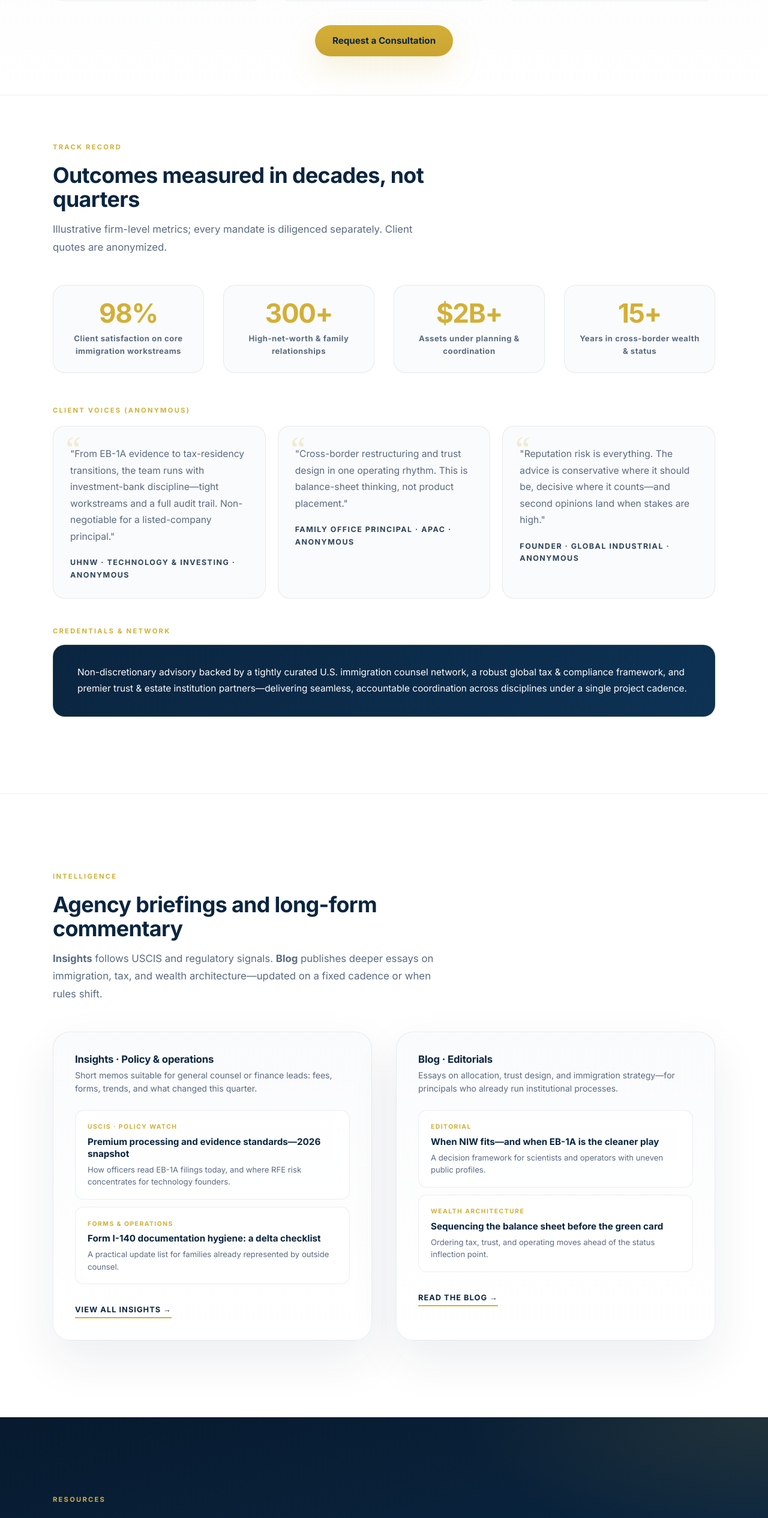
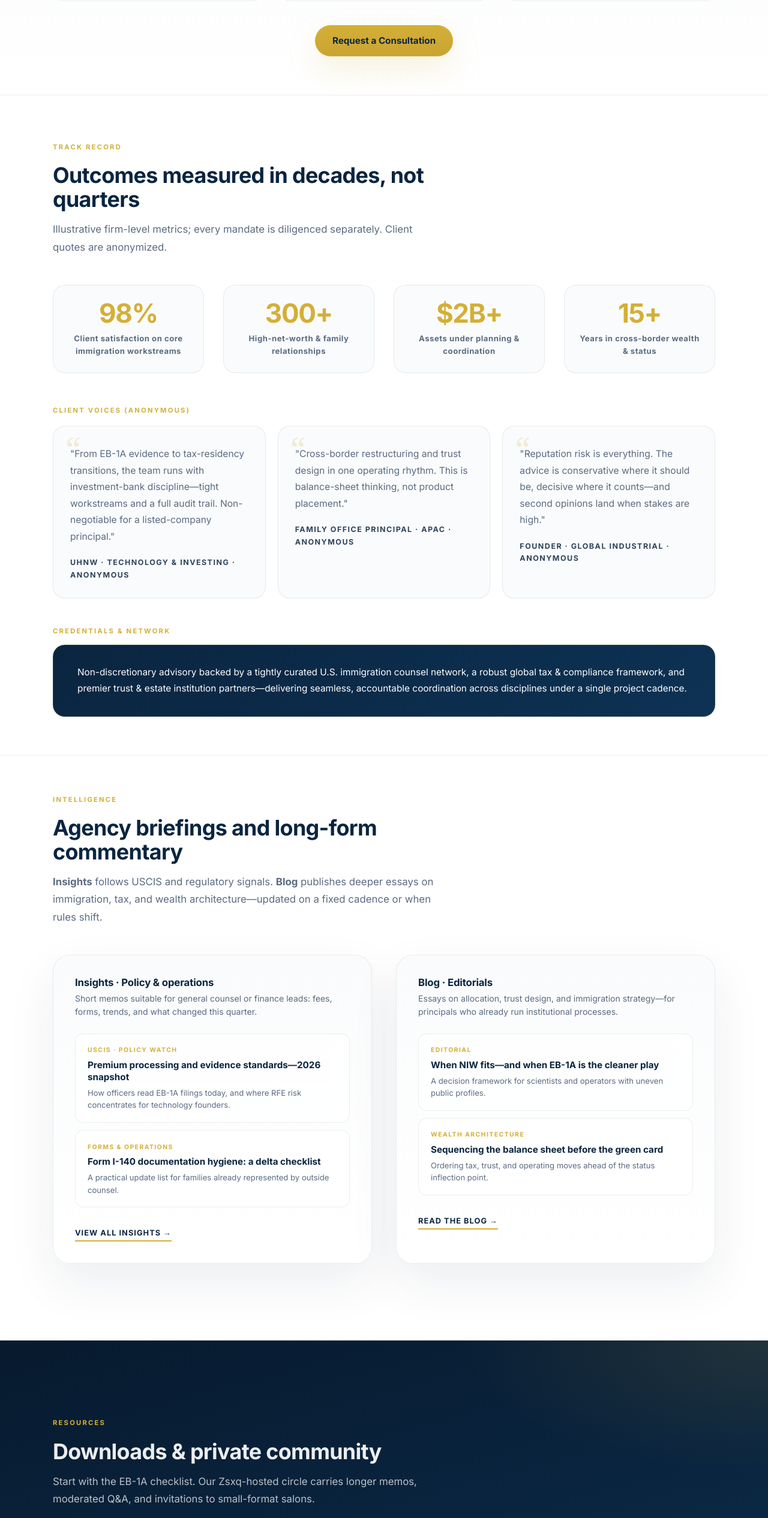
Before and after one commit to rvlfunding/rvl-funding, a Next.js app: page / in a window 1280 px wide. Shown: the part 1559-4090 px from the top of the page at 60% size. Built offline with nearby package versions, Linux system fonts and the light colour scheme.

Commit message:
Update page.tsx

```diff
--- a/src/app/page.tsx
+++ b/src/app/page.tsx
@@ -104,7 +104,7 @@ export default function Home() {
         </div>
       </section>
 
-      <section className="trust-section" aria-labelledby="trust-heading" style={{ paddingTop: 'clamp(3rem, 6vw, 5rem)' }}>
+      <section className="trust-section" aria-labelledby="trust-heading" style={{ paddingTop: 'clamp(3rem, 6vw, 5rem)', paddingBottom: 'clamp(2.5rem, 5vw, 4rem)' }}>
         <div className="container">
           <div className="section-head">
             <span className="eyebrow">Track record</span>
@@ -184,7 +184,7 @@ export default function Home() {
         </div>
       </section>
 
-      <section className="insights-blog-section" aria-labelledby="intel-heading">
+      <section className="insights-blog-section" aria-labelledby="intel-heading" style={{ paddingTop: 'clamp(2.5rem, 5vw, 4rem)' }}>
         <div className="container">
           <div className="section-head">
             <span className="eyebrow">Intelligence</span>
```
